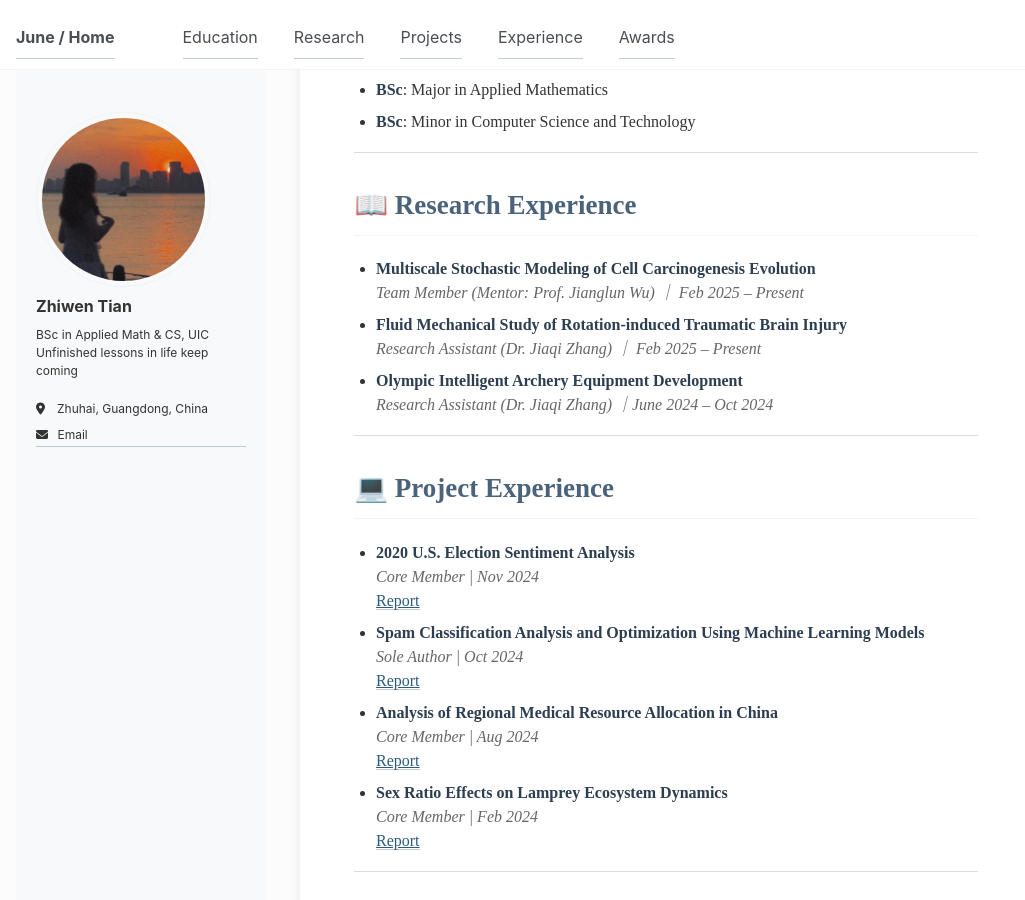
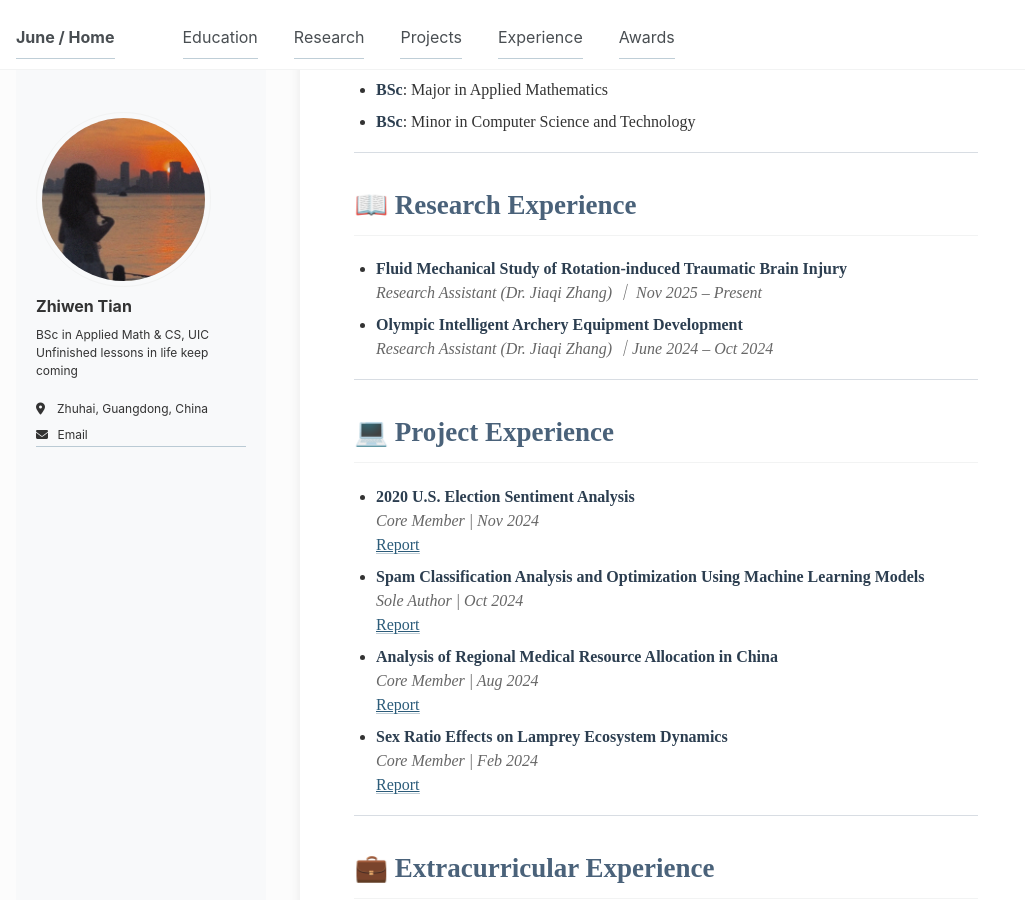
Before and after one commit to Orange1207/Orange1207.github.io, a Jekyll site: the page built from _pages/about.md, in a window 1280 px wide and 900 px high, scrolled down 497 px. Shown: the whole window, without its empty margins (0-1025 px from the left). Built offline with Jekyll 4.4.1, drawn with Linux system fonts in a browser that asks for light colours.

Commit message:
Update about.md

```diff
--- a/_pages/about.md
+++ b/_pages/about.md
@@ -29,11 +29,8 @@ redirect_from:
 
   <h2>📖 Research Experience</h2>
   <ul>
-    <li><strong>Multiscale Stochastic Modeling of Cell Carcinogenesis Evolution</strong><br>
-            <em>Team Member (Mentor: Prof. Jianglun Wu) ｜ Feb 2025 – Present</em><br>
-    </li>
     <li><strong>Fluid Mechanical Study of Rotation-induced Traumatic Brain Injury</strong><br>
-            <em>Research Assistant (Dr. Jiaqi Zhang) ｜ Feb 2025 – Present</em><br>
+            <em>Research Assistant (Dr. Jiaqi Zhang) ｜ Nov 2025 – Present</em><br>
     </li>
     <li><strong>Olympic Intelligent Archery Equipment Development</strong><br>
               <em>Research Assistant (Dr. Jiaqi Zhang) ｜June 2024 – Oct 2024</em><br>
```
